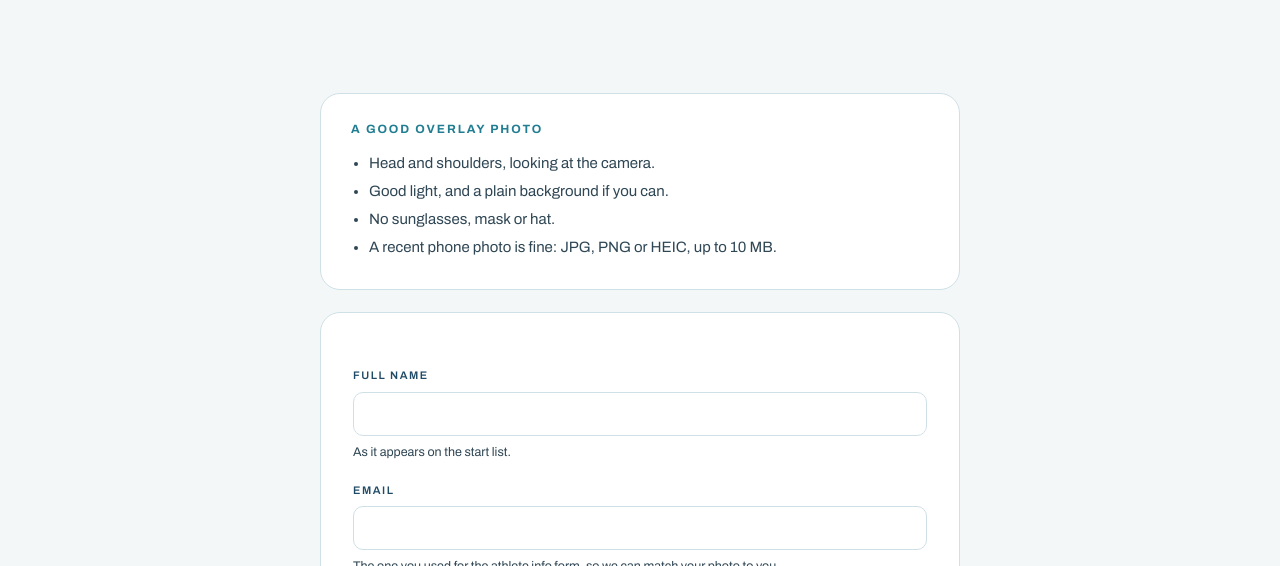
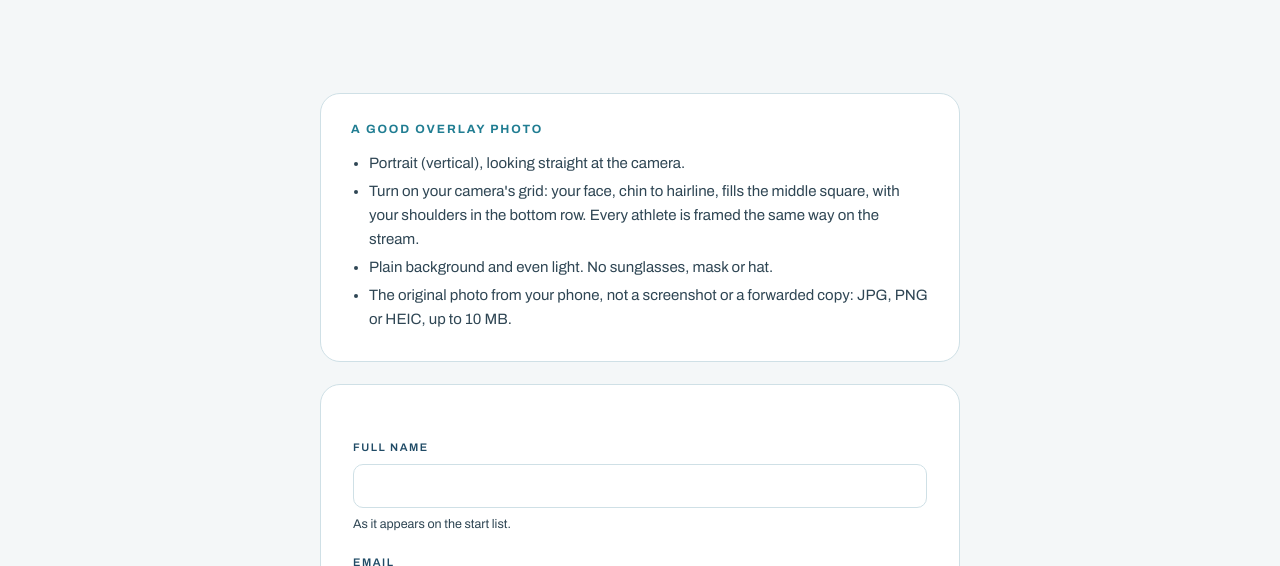
Before and after one commit to deepfieldstudios/blue-element, a plain HTML site: page headshot.html in a window 1280 px wide. Shown: the part 534-1100 px from the top of the page. Drawn offline with Linux system fonts and the light colour scheme.

Commit message:
Headshot page: Diveye framing rule (portrait, 3x3 grid, face in the middle square)
Co-Authored-By: Claude Opus 5.5 <noreply@anthropic.com>

```diff
--- a/headshot.html
+++ b/headshot.html
@@ -105,10 +105,10 @@
       <div class="hs-tips">
         <h2>A good overlay photo</h2>
         <ul>
-          <li>Head and shoulders, looking at the camera.</li>
-          <li>Good light, and a plain background if you can.</li>
-          <li>No sunglasses, mask or hat.</li>
-          <li>A recent phone photo is fine: JPG, PNG or HEIC, up to 10 MB.</li>
+          <li>Portrait (vertical), looking straight at the camera.</li>
+          <li>Turn on your camera's grid: your face, chin to hairline, fills the middle square, with your shoulders in the bottom row. Every athlete is framed the same way on the stream.</li>
+          <li>Plain background and even light. No sunglasses, mask or hat.</li>
+          <li>The original photo from your phone, not a screenshot or a forwarded copy: JPG, PNG or HEIC, up to 10 MB.</li>
         </ul>
       </div>
 
```
